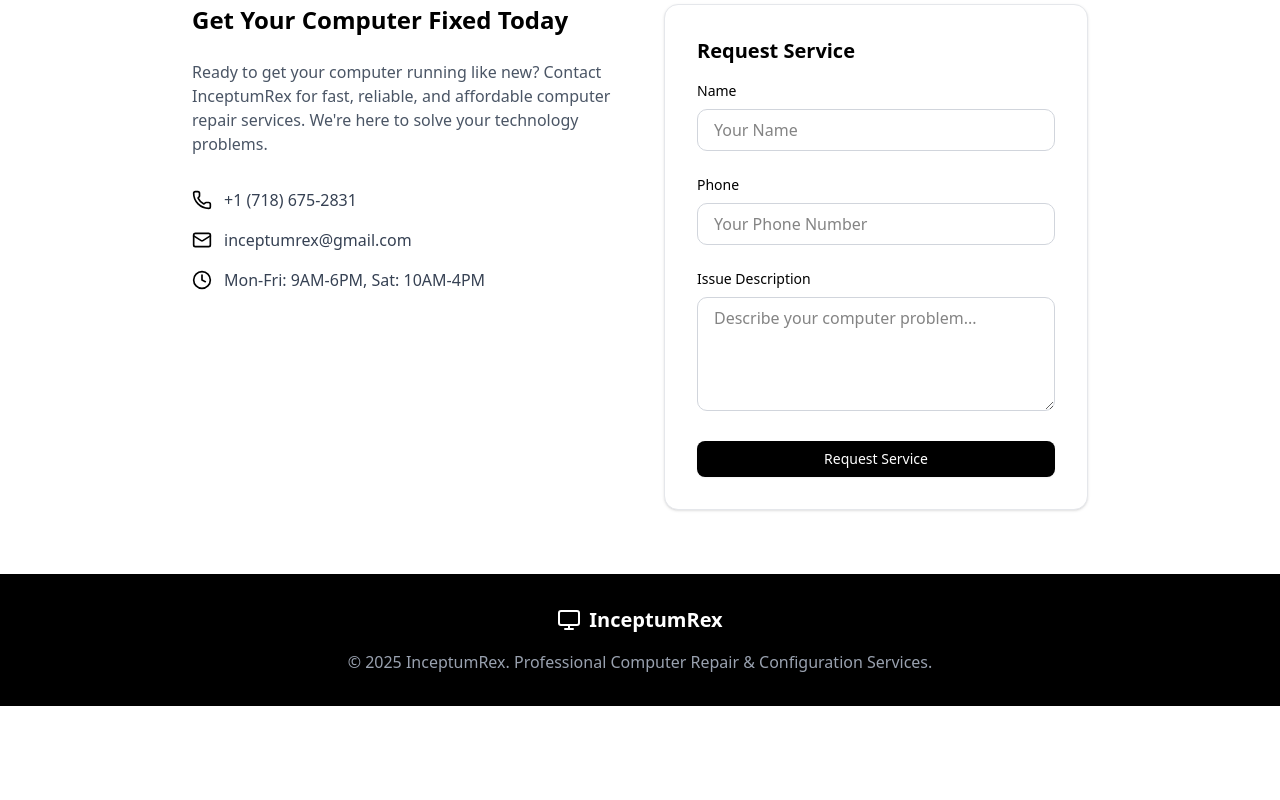
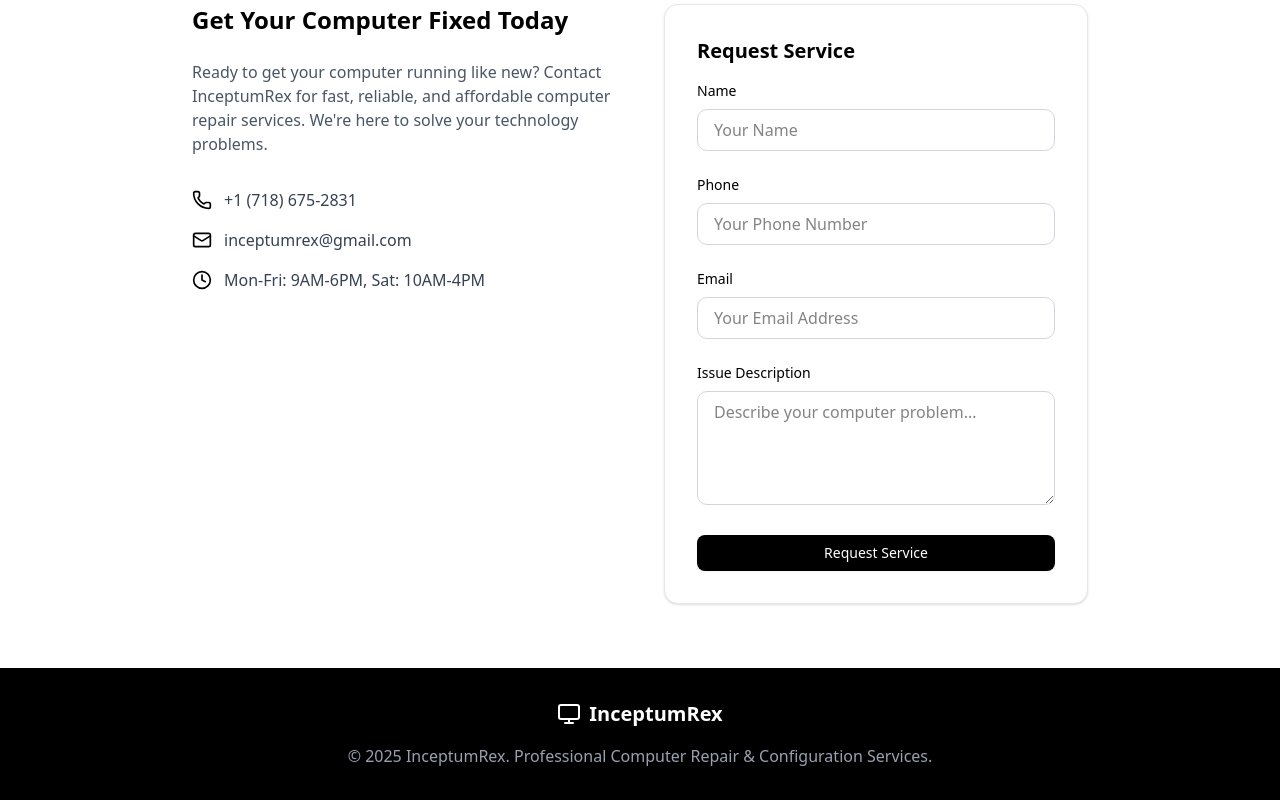
Before and after one commit to alexrf00/inceptumrex, a Next.js app: page / in a window 1280 px wide. Shown: the part 3578-4378 px from the top of the page. Before the commit the page ends 4284 px from the top, so only its background shows below. Built offline with nearby package versions, Linux system fonts and the light colour scheme.

Commit message:
email field

```diff
--- a/src/components/contact-section.tsx
+++ b/src/components/contact-section.tsx
@@ -181,6 +181,17 @@ export function ContactSection() {
                     </div>
 
                     <div>
+                      <label className="block text-sm font-medium mb-2 text-black dark:text-white">Email</label>
+                      <input
+                        type="email"
+                        name="email"
+                        className="w-full px-4 py-2 border border-gray-300 dark:border-gray-600 rounded-lg focus:ring-2 focus:ring-black dark:focus:ring-white focus:border-transparent dark:bg-gray-700 dark:text-white"
+                        placeholder="Your Email Address"
+                        required
+                      />
+                    </div>
+
+                    <div>
                       <label className="block text-sm font-medium mb-2 text-black dark:text-white">
                         Issue Description
                       </label>
```
